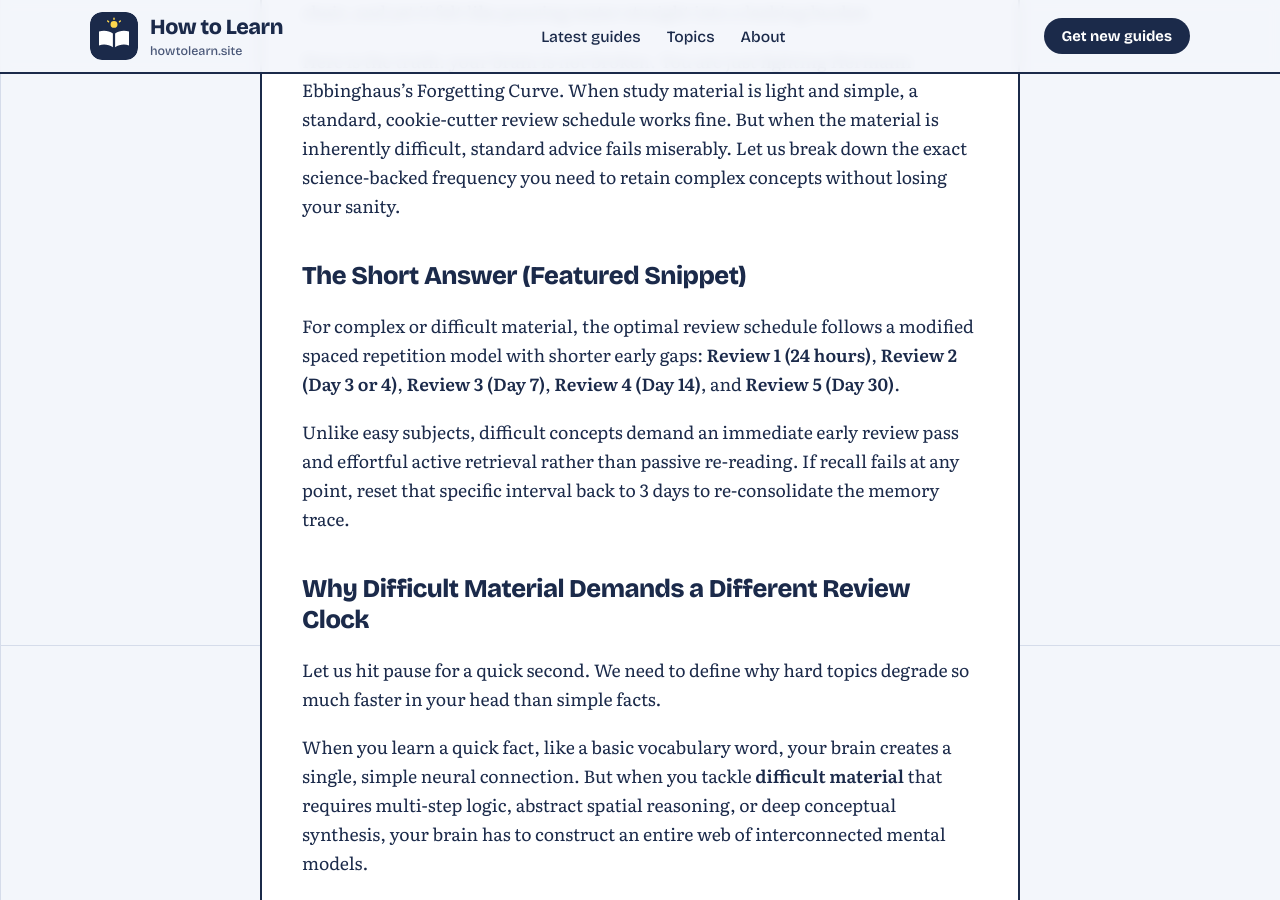
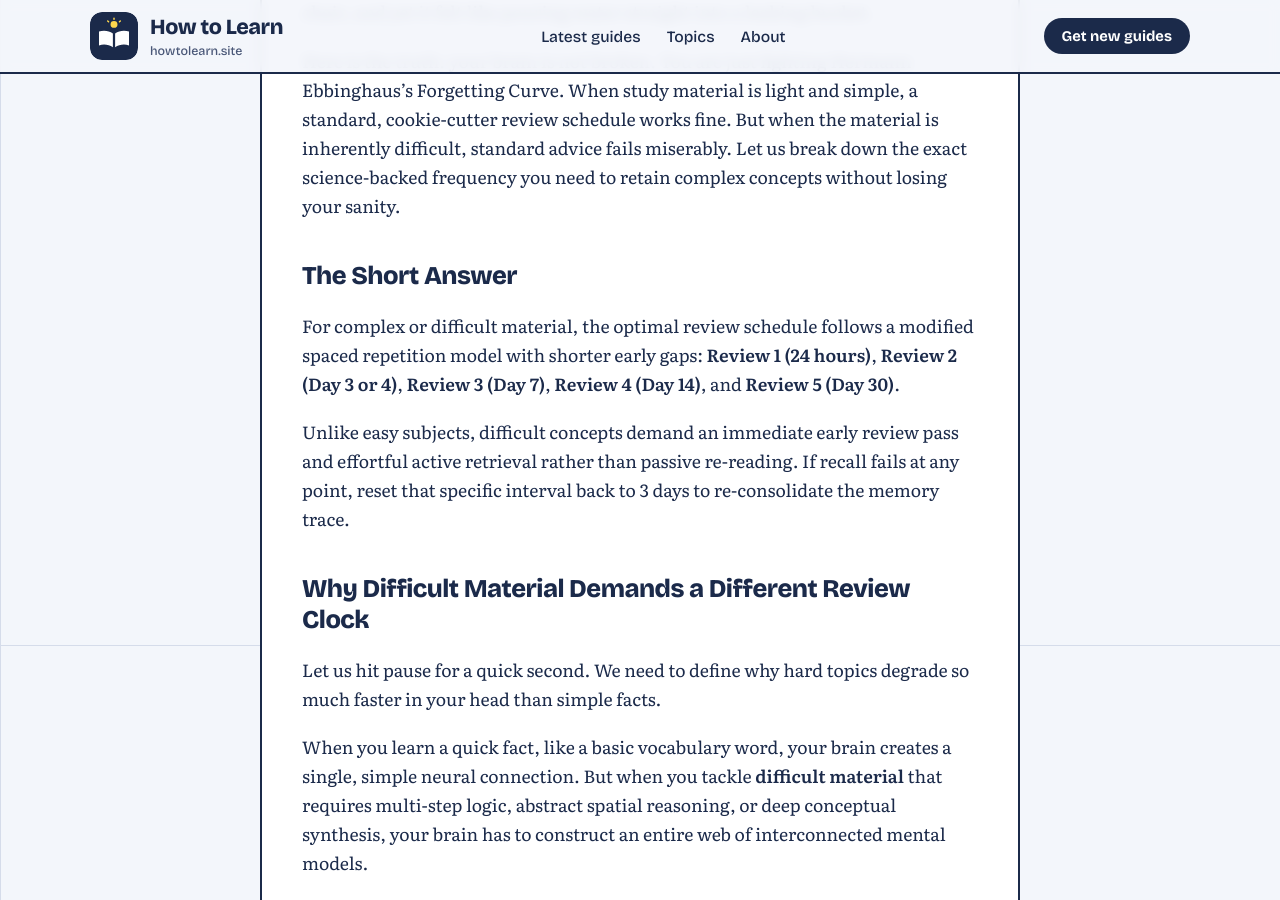
Before and after one commit to mehuls-ER7/mehuls-ER7.github.io, a Jekyll site: the page built from _posts/2026-10-02-How-Often-Should-You-Review-Difficult-Material-for-Optimal-Retention.md, in a window 1280 px wide and 900 px high, scrolled down 1155 px. Built offline with Jekyll 4.4.1, drawn with Linux system fonts in a browser that asks for light colours.

Commit message:
Update 2026-10-02-How-Often-Should-You-Review-Difficult-Material-for-Optimal-Retention.md

```diff
--- a/_posts/2026-10-02-How-Often-Should-You-Review-Difficult-Material-for-Optimal-Retention.md
+++ b/_posts/2026-10-02-How-Often-Should-You-Review-Difficult-Material-for-Optimal-Retention.md
@@ -12,7 +12,7 @@ It is incredibly frustrating, isn't it? You put in the sweat equity, you sat in
 
 Here is the truth: your brain is not broken. You are just fighting Hermann Ebbinghaus's Forgetting Curve. When study material is light and simple, a standard, cookie-cutter review schedule works fine. But when the material is inherently difficult, standard advice fails miserably. Let us break down the exact science-backed frequency you need to retain complex concepts without losing your sanity.
 
-## The Short Answer (Featured Snippet)
+## The Short Answer
 
 For complex or difficult material, the optimal review schedule follows a modified spaced repetition model with shorter early gaps: **Review 1 (24 hours)**, **Review 2 (Day 3 or 4)**, **Review 3 (Day 7)**, **Review 4 (Day 14)**, and **Review 5 (Day 30)**.
 
```
